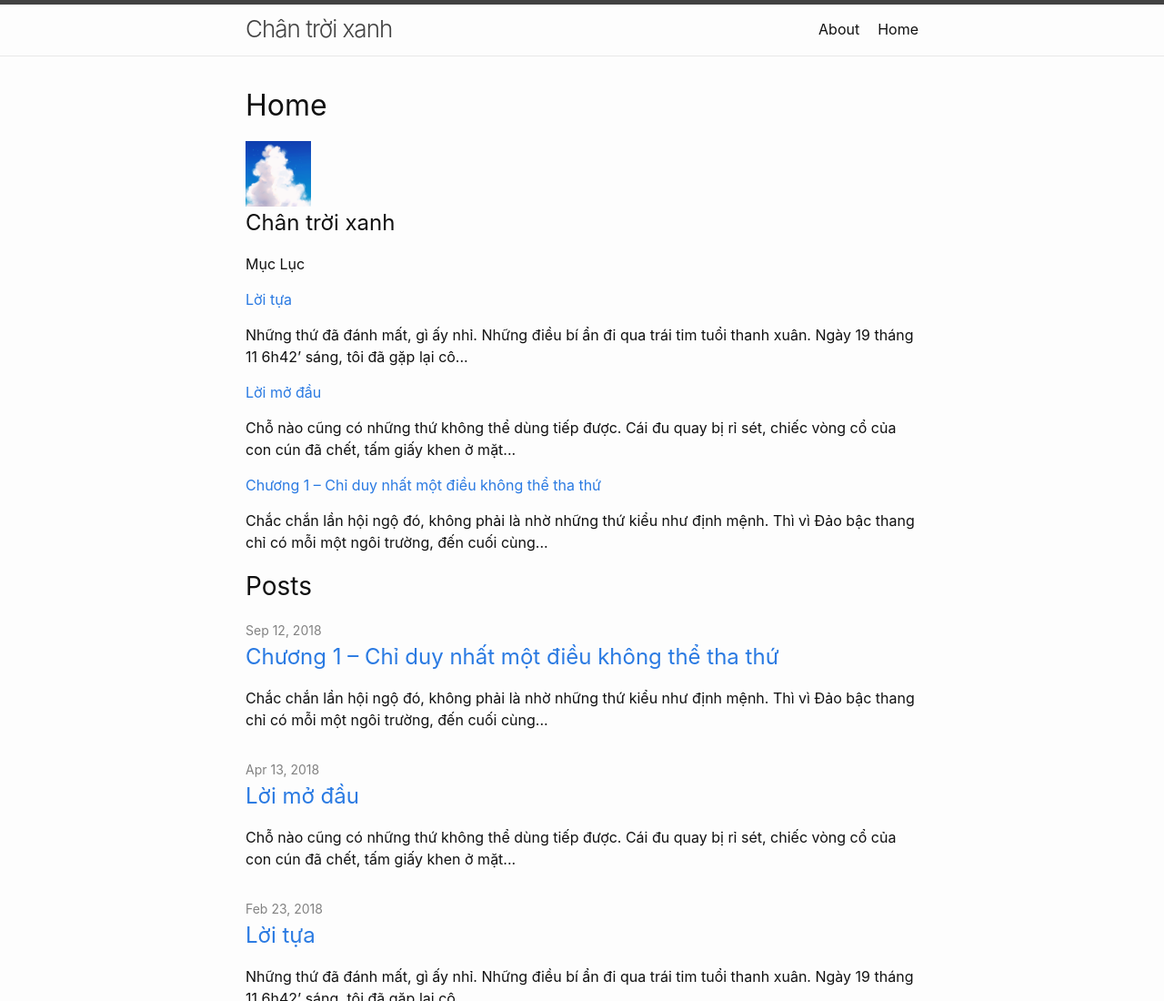
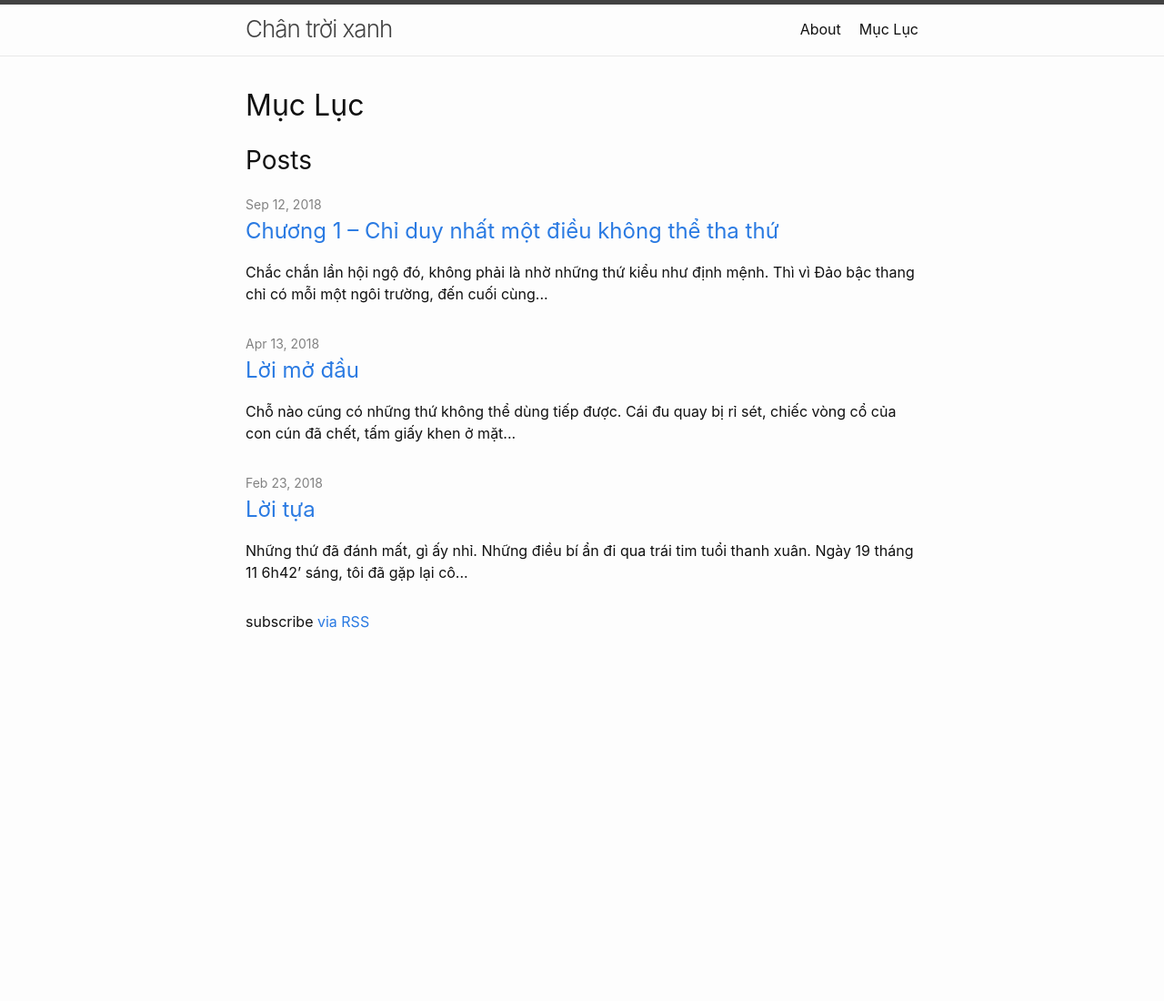
Before and after one commit to m25286/chantroixanh, a plain HTML site: page index.html in a window 1280 px wide. Shown: the top 1100 px of the page at 91% size. After the commit the page ends 800 px from the top, so only its background shows below. Drawn offline with Linux system fonts and the light colour scheme.

Commit message:
Mục lục

```diff
--- a/feed.xml
+++ b/feed.xml
@@ -1,4 +1,4 @@
-<?xml version="1.0" encoding="utf-8"?><feed xmlns="http://www.w3.org/2005/Atom" ><generator uri="https://jekyllrb.com/" version="3.8.5">Jekyll</generator><link href="https://m25286.github.io/chantroixanh/feed.xml" rel="self" type="application/atom+xml" /><link href="https://m25286.github.io/chantroixanh/" rel="alternate" type="text/html" /><updated>2019-04-14T11:30:10+09:00</updated><id>https://m25286.github.io/chantroixanh/feed.xml</id><title type="html">Chân trời xanh</title><entry><title type="html">Chương 1 – Chỉ duy nhất một điều không thể tha thứ</title><link href="https://m25286.github.io/chantroixanh/2018/09/12/chuong-1.html" rel="alternate" type="text/html" title="Chương 1 – Chỉ duy nhất một điều không thể tha thứ" /><published>2018-09-12T00:00:00+09:00</published><updated>2018-09-12T00:00:00+09:00</updated><id>https://m25286.github.io/chantroixanh/2018/09/12/chuong-1</id><content type="html" xml:base="https://m25286.github.io/chantroixanh/2018/09/12/chuong-1.html">&lt;p&gt;Chắc chắn lần hội ngộ đó, không phải là nhờ những thứ kiểu như định mệnh.&lt;/p&gt;
+<?xml version="1.0" encoding="utf-8"?><feed xmlns="http://www.w3.org/2005/Atom" ><generator uri="https://jekyllrb.com/" version="3.8.5">Jekyll</generator><link href="https://m25286.github.io/chantroixanh/feed.xml" rel="self" type="application/atom+xml" /><link href="https://m25286.github.io/chantroixanh/" rel="alternate" type="text/html" /><updated>2019-04-14T11:35:05+09:00</updated><id>https://m25286.github.io/chantroixanh/feed.xml</id><title type="html">Chân trời xanh</title><entry><title type="html">Chương 1 – Chỉ duy nhất một điều không thể tha thứ</title><link href="https://m25286.github.io/chantroixanh/2018/09/12/chuong-1.html" rel="alternate" type="text/html" title="Chương 1 – Chỉ duy nhất một điều không thể tha thứ" /><published>2018-09-12T00:00:00+09:00</published><updated>2018-09-12T00:00:00+09:00</updated><id>https://m25286.github.io/chantroixanh/2018/09/12/chuong-1</id><content type="html" xml:base="https://m25286.github.io/chantroixanh/2018/09/12/chuong-1.html">&lt;p&gt;Chắc chắn lần hội ngộ đó, không phải là nhờ những thứ kiểu như định mệnh.&lt;/p&gt;
 
 &lt;p&gt;Thì vì Đảo bậc thang chỉ có mỗi một ngôi trường, đến cuối cùng thì cô ấy cũng phải theo học ở đó. Trễ nhất là vài tiếng sau, hẳn nhiên chúng tôi sẽ chạm mặt nhau. Bởi vậy hoàn toàn không thể nói là ngẫu nhiên được.&lt;/p&gt;
 
--- a/index.html
+++ b/index.html
@@ -3,15 +3,15 @@
   <meta charset="utf-8">
   <meta http-equiv="X-UA-Compatible" content="IE=edge">
   <meta name="viewport" content="width=device-width, initial-scale=1"><!-- Begin Jekyll SEO tag v2.6.0 -->
-<title>Home | Chân trời xanh</title>
+<title>Mục Lục | Chân trời xanh</title>
 <meta name="generator" content="Jekyll v3.8.5" />
-<meta property="og:title" content="Home" />
+<meta property="og:title" content="Mục Lục" />
 <meta property="og:locale" content="en_US" />
 <link rel="canonical" href="https://m25286.github.io/chantroixanh/" />
 <meta property="og:url" content="https://m25286.github.io/chantroixanh/" />
 <meta property="og:site_name" content="Chân trời xanh" />
 <script type="application/ld+json">
-{"name":"Chân trời xanh","@type":"WebSite","url":"https://m25286.github.io/chantroixanh/","headline":"Home","@context":"https://schema.org"}</script>
+{"name":"Chân trời xanh","@type":"WebSite","url":"https://m25286.github.io/chantroixanh/","headline":"Mục Lục","@context":"https://schema.org"}</script>
 <!-- End Jekyll SEO tag -->
 <link rel="stylesheet" href="/chantroixanh/assets/main.css"><link type="application/atom+xml" rel="alternate" href="https://m25286.github.io/chantroixanh/feed.xml" title="Chân trời xanh" /></head>
 <body><header class="site-header" role="banner">
@@ -26,41 +26,12 @@
           </span>
         </label>
 
-        <div class="trigger"><a class="page-link" href="/chantroixanh/about/">About</a><a class="page-link" href="/chantroixanh/">Home</a></div>
+        <div class="trigger"><a class="page-link" href="/chantroixanh/about/">About</a><a class="page-link" href="/chantroixanh/">Mục Lục</a></div>
       </nav></div>
 </header>
 <main class="page-content" aria-label="Content">
       <div class="wrapper">
-        <div class="home"><h1 class="page-heading">Home</h1><div class="py-5 text-center">
-  <img class="d-block mx-auto mb-4 rounded" src="index.png" |  alt="" width="72" height="72">
-  <h2>Chân trời xanh</h2>
-  <p class="lead">Mục Lục</p>
-</div>
-
-
-
-<div class="media">
-  <div class="media-body">
-    <h4 class="media-heading"><a href="/chantroixanh/jekyll/update/2018/02/23/loi-tua.html">Lời tựa</a></h4>
-    <p>Những thứ đã đánh mất, gì ấy nhỉ. Những điều bí ẩn đi qua trái tim tuổi thanh xuân. Ngày 19 tháng 11 6h42’ sáng, tôi đã gặp lại cô...</p>
-  </div>
-</div>
-
-<div class="media">
-  <div class="media-body">
-    <h4 class="media-heading"><a href="/chantroixanh/2018/04/13/loi-mo-dau.html">Lời mở đầu</a></h4>
-    <p>Chỗ nào cũng có những thứ không thể dùng tiếp được. Cái đu quay bị rỉ sét, chiếc vòng cổ của con cún đã chết, tấm giấy khen ở mặt...</p>
-  </div>
-</div>
-
-<div class="media">
-  <div class="media-body">
-    <h4 class="media-heading"><a href="/chantroixanh/2018/09/12/chuong-1.html">Chương 1 – Chỉ duy nhất một điều không thể tha thứ</a></h4>
-    <p>Chắc chắn lần hội ngộ đó, không phải là nhờ những thứ kiểu như định mệnh. Thì vì Đảo bậc thang chỉ có mỗi một ngôi trường, đến cuối cùng...</p>
-  </div>
-</div>
-
-<h2 class="post-list-heading">Posts</h2>
+        <div class="home"><h1 class="page-heading">Mục Lục</h1><h2 class="post-list-heading">Posts</h2>
     <ul class="post-list"><li><span class="post-meta">Sep 12, 2018</span>
         <h3>
           <a class="post-link" href="/chantroixanh/2018/09/12/chuong-1.html">
```
Also changed, not shown: 2018/04/13/loi-mo-dau.html (+1 -1 lines), 2018/09/12/chuong-1.html (+1 -1 lines), 404.html (+1 -1 lines), about/index.html (+1 -1 lines), jekyll/update/2018/02/23/loi-tua.html (+1 -1 lines).
